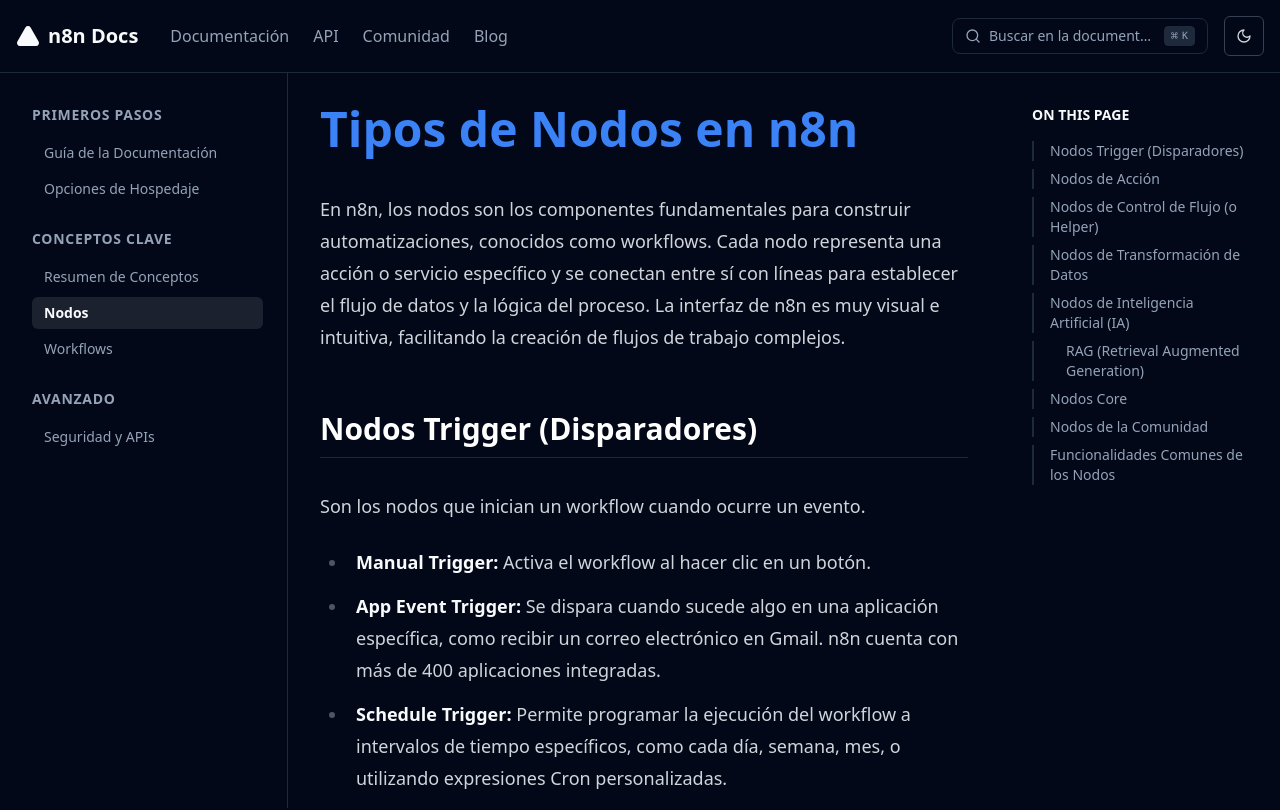
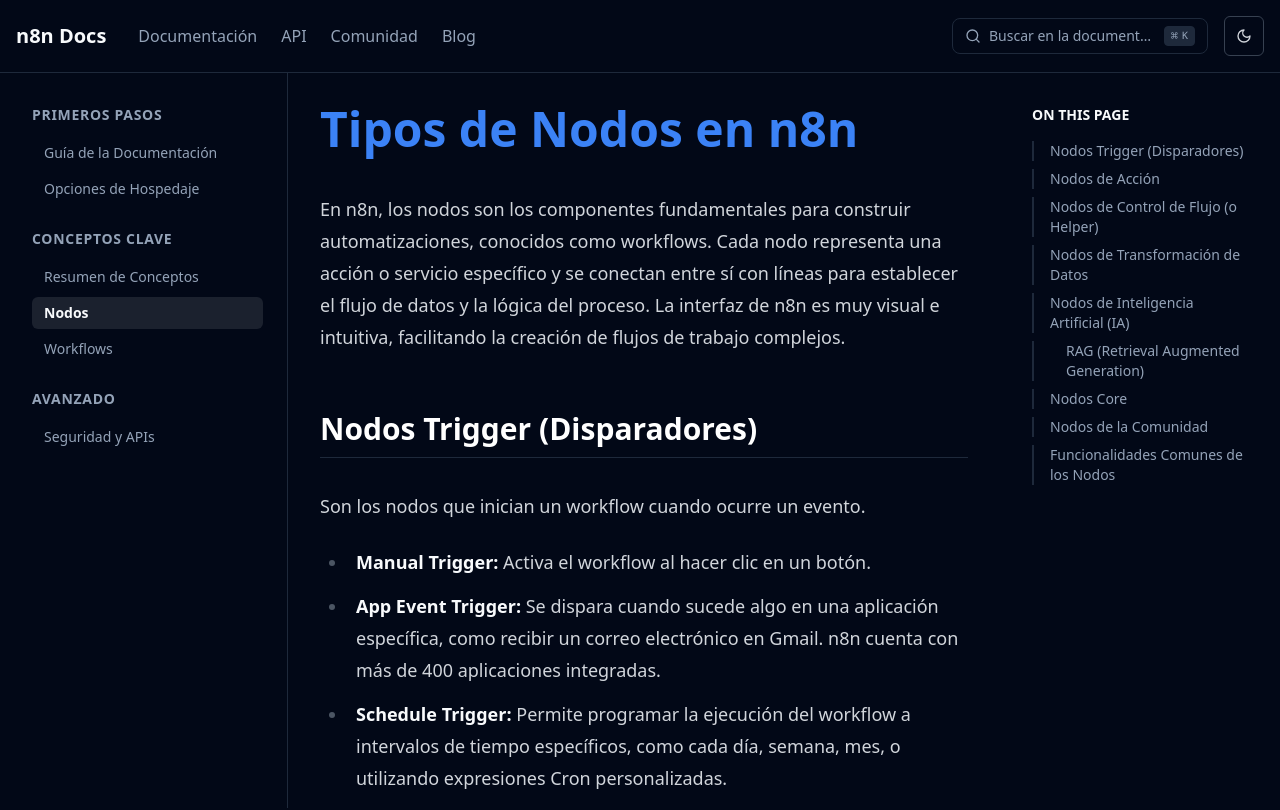
Before and after one commit to Kevinsansuor/n8n-documentation-ui, a React (Vite) app: page /nodes in a window 1280 px wide. Shown: the top 810 px of the page. Built offline with nearby package versions, Linux system fonts and the light colour scheme.

Commit message:
Updated src/components/DocsHeader.tsx

```diff
--- a/src/components/DocsHeader.tsx
+++ b/src/components/DocsHeader.tsx
@@ -17,7 +17,6 @@ export const DocsHeader = ({ onSearchClick }: DocsHeaderProps) => {
       <div className="container mx-auto flex items-center justify-between p-4">
         <div className="flex items-center space-x-8">
           <a href="/" className="flex items-center space-x-2">
-            <Triangle className="w-6 h-6 fill-primary" />
             <span className="text-xl font-bold">n8n Docs</span>
           </a>
           <nav className="hidden md:flex items-center space-x-6 text-muted-foreground">
```
